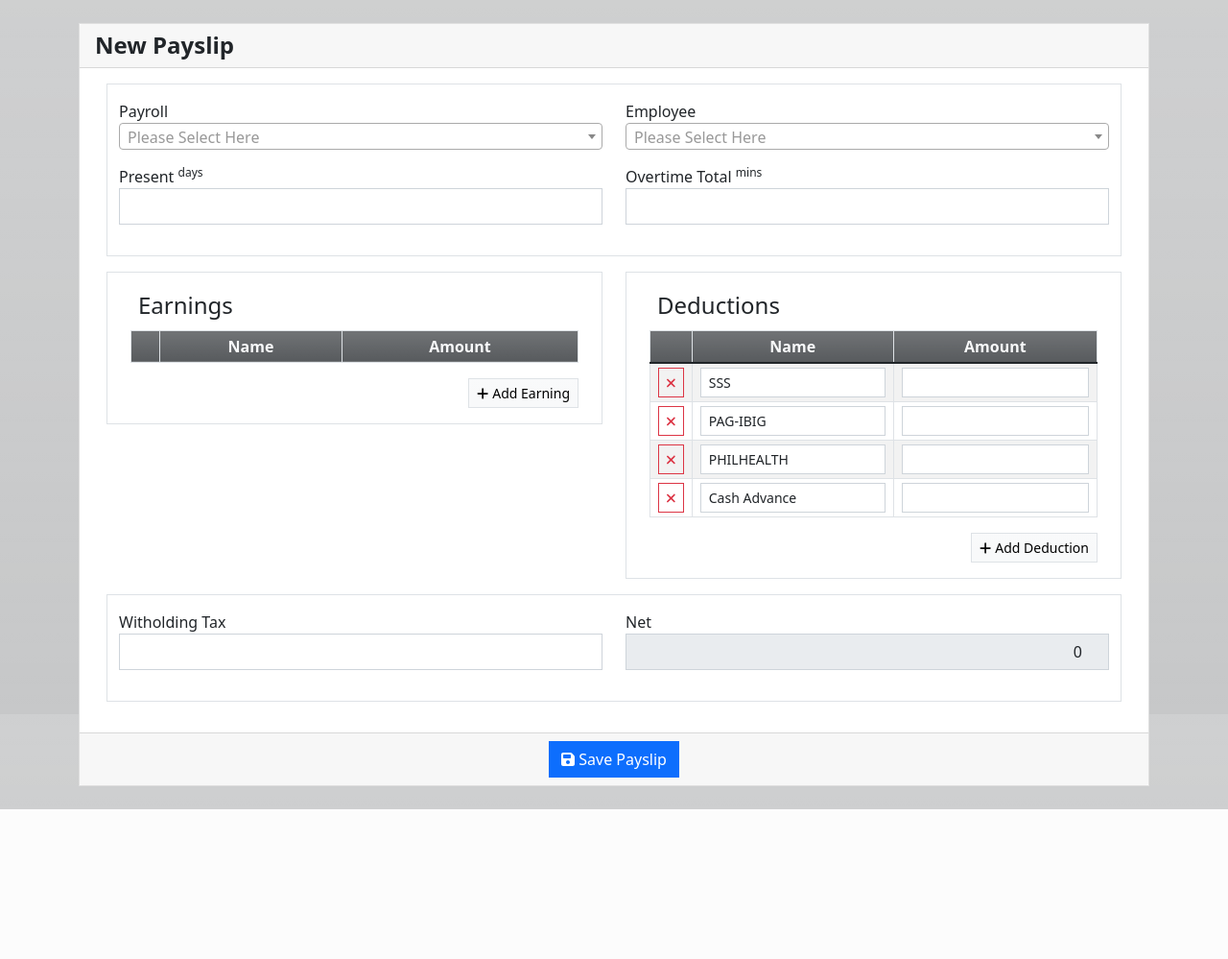
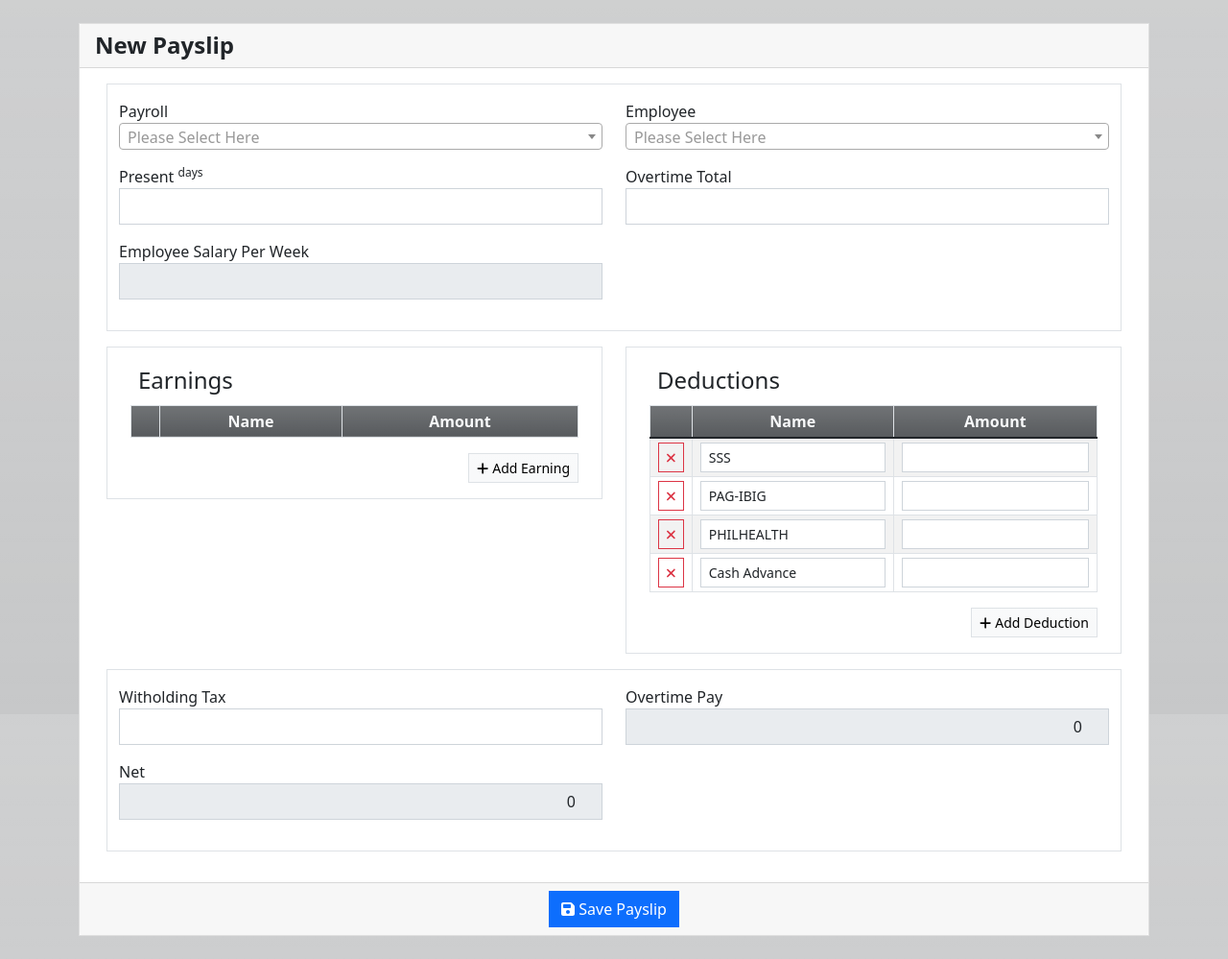
Before and after one commit to johnderricke123/payroll_ci4, a CodeIgniter 4 app: the page made by app/Views/pages/payslips/add.php in a window 1280 px wide. Shown: the part 56-1055 px from the top of the page at 96% size. Before the commit the page ends 899 px from the top, so only its background shows below. Run offline with PHP 8.4 and a stand-in for CodeIgniter, Linux system fonts and the light colour scheme; the template is opened without the code that fills it, so the values that code supplies are empty; some libraries are stand-ins or nearby versions.

Commit message:
Fix Payslip Calculation based on weekly salary

```diff
--- a/app/Controllers/Main.php
+++ b/app/Controllers/Main.php
@@ -805,7 +805,7 @@ $ot_time_explode = explode(":",$overtime_total);
 $ot_converted = $ot_time_explode[0] + ($ot_time_explode[1] / 60) + ($ot_time_explode[2] / 3600);
 // echo json_encode($converted."//".$ot_converted);
 $regular_rendered_time = $converted - $ot_converted;
-//die();
+//  die();
 $computed_data[0] =$regular_rendered_time;
 $computed_data[1] =$ot_converted;
 echo json_encode($computed_data);
--- a/app/Views/pages/payslips/add.php
+++ b/app/Views/pages/payslips/add.php
@@ -58,9 +58,15 @@
                             </div> -->
 <!-- ***********************************LATE/UNDERTIME*********************************** -->
                             <div class="col-lg-6 col-md-6 col-sm-12 col-xs-12 mb-3">
-                                <label for="overtime_total" class="control-label">Overtime Total <sup>mins</sup></label>
+                                <label for="overtime_total" class="control-label">Overtime Total</label>
                                 <input type="text" class="form-control rounded-0" id="overtime_total" value="" name="overtime_total" >
                             </div>
+
+                            <div class="col-lg-6 col-md-6 col-sm-12 col-xs-12 mb-3">
+                                <label for="overtime_total" class="control-label">Employee Salary Per Week</label>
+                                <input type="text" class="form-control rounded-0" id="emp_salary" value="" name="emp_salary" readonly>
+                            </div>
+
                         </div>
                     </div>
                 </fieldset>
@@ -112,6 +118,10 @@
                             <div class="col-lg-6 col-md-6 col-sm-12 col-xs-12 mb-3">
                                 <label for="witholding_tax" class="control-label">Witholding Tax</label>
                                 <input type="number" class="form-control rounded-0 text-end" id="witholding_tax" name="witholding_tax" min="0" step="any" required>
+                            </div>
+                            <div class="col-lg-6 col-md-6 col-sm-12 col-xs-12 mb-3">
+                                <label for="overtime_pay" class="control-label">Overtime Pay</label>
+                                <input type="number" class="form-control rounded-0 text-end" id="overtime_pay" name="overtime_pay" min="0" step="any" required value="0" readonly>
                             </div>
                             <div class="col-lg-6 col-md-6 col-sm-12 col-xs-12 mb-3">
                                 <label for="net" class="control-label">Net</label>
@@ -193,8 +203,13 @@
         present = present > 0 ? present : 0;
         late_undertime = late_undertime > 0 ? late_undertime : 0;
         witholding_tax = witholding_tax > 0 ? witholding_tax : 0;
-        var daily = salary / 22;
+
+        var daily = salary / 6;
         var min = (daily / 8) / 60;
+// ***************CALCULATE EMPLOYEE HOURLY RATE***********************
+        var emp_hourly_rate = daily / 8;
+// ***************CALCULATE EMPLOYEE HOURLY RATE***********************
+        //alert(present * emp_hourly_rate);
         $('#earnings-table tbody tr').each(function(){
             var amount = $(this).find('[name="earning_amount[]"]').val()
             earnings += parseFloat(amount > 0 ? amount : 0)
@@ -203,7 +218,8 @@
             var amount = $(this).find('[name="deduction_amount[]"]').val()
             deductions += parseFloat(amount > 0 ? amount : 0)
         })
-        net += parseFloat(present) * parseFloat(daily)
+        // net += parseFloat(present) * parseFloat(daily)
+        net += parseFloat(present) * parseFloat(emp_hourly_rate)
         net -= parseFloat(late_undertime) * parseFloat(min)
         net += parseFloat(earnings)
         net -= parseFloat(deductions)
@@ -259,7 +275,8 @@
             placeholder:'Please Select Here',
             width:'100%',
         })
-        $('#present, #late_undertime, #witholding_tax').on('change input', function(){
+        $('#present, #late_undertime, #witholding_tax, #overtime_total').on('change input', function(){
+            //alert("test");
             compute_total()
         })
         $('#employee_id').change(function(){
@@ -271,6 +288,17 @@
 
             var id = $(this).val()
             var sal = $('#employee_id option[value="'+id+'"]').attr('data-salary')
+//*********************DEFINING SALARY COMPUTATION VARIABLES*********************
+    // 8 = "REGULAR NUMBER OF HOURS TO BE RENDERED PER DAY"
+    // 125% = "125% WILL BE MULTIPLED TO EMPLOYEE HOURLY RATE TO GET THE OVERTIME HOURLY RATE"
+            var emp_rate_per_hour = sal/8;
+            var percentage = 125;
+            // Convert percentage to decimal
+            var decimal = percentage / 100;
+            var overtime_hourly_rate = emp_rate_per_hour * decimal;
+            $('#emp_salary').val(sal);
+            //alert(result);return;
+//*********************DEFINING SALARY COMPUTATION VARIABLES*********************
             salary = sal > 0 ? parseFloat(sal) : 0;
             $('[name="salary"]').val(salary)
 
@@ -290,7 +318,10 @@
                      }
                     //return;
                      $('#present').val(data[0]);
-                     $('#overtime_total').val(data[1]);
+                    //$('#overtime_total').val(overtime_hourly_rate * data[1]);
+                    $('#overtime_pay').val(overtime_hourly_rate * data[1]);
+                    $('#overtime_total').val(data[1]);
+
 
                      compute_total()
                 }
```
